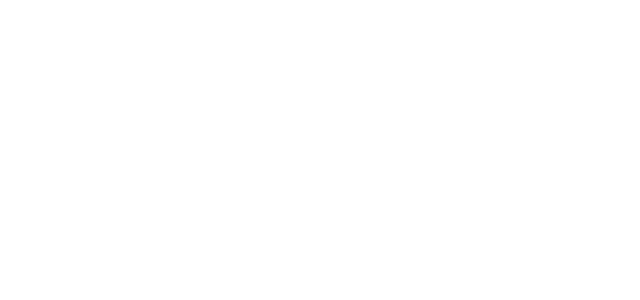
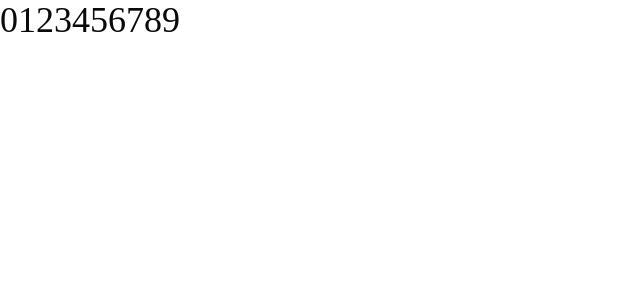
Before and after one commit to parkerswinton/countdown, a React app: page / in a window 1280 px wide. Shown: the top 300 px of the page, without its empty margins (0-640 px from the left). Built offline with nearby package versions, Linux system fonts and the light colour scheme; the HTML template or start-up script is replaced by a standard one.

Commit message:
feat: add dseg font

```diff
--- a/package.json
+++ b/package.json
@@ -10,6 +10,7 @@
     "preview": "vite preview"
   },
   "dependencies": {
+    "@fontsource/dseg7-modern-mini": "^5.2.5",
     "@tailwindcss/vite": "^4.1.12",
     "class-variance-authority": "^0.7.1",
     "clsx": "^2.1.1",
@@ -29,6 +30,8 @@
     "eslint-plugin-react-hooks": "^5.2.0",
     "eslint-plugin-react-refresh": "^0.4.20",
     "globals": "^16.3.0",
+    "prettier": "^3.6.2",
+    "prettier-plugin-tailwindcss": "^0.6.14",
     "tw-animate-css": "^1.3.7",
     "typescript": "~5.8.3",
     "typescript-eslint": "^8.39.1",
--- a/src/App.tsx
+++ b/src/App.tsx
@@ -1,3 +1,7 @@
 export const App = () => {
-  return <div></div>;
+  return (
+    <div>
+      <h1 className="font-dseg text-4xl">0123456789</h1>
+    </div>
+  );
 };
--- a/src/index.css
+++ b/src/index.css
@@ -1,9 +1,11 @@
 @import "tailwindcss";
 @import "tw-animate-css";
+@import "@fontsource/dseg7-modern-mini";
 
 @custom-variant dark (&:is(.dark *));
 
 @theme inline {
+  --font-dseg: "DSEG7 Modern Mini";
   --radius-sm: calc(var(--radius) - 4px);
   --radius-md: calc(var(--radius) - 2px);
   --radius-lg: var(--radius);
```
Also changed, not shown: 2 other files (tests, documents, lock files or other folders).
